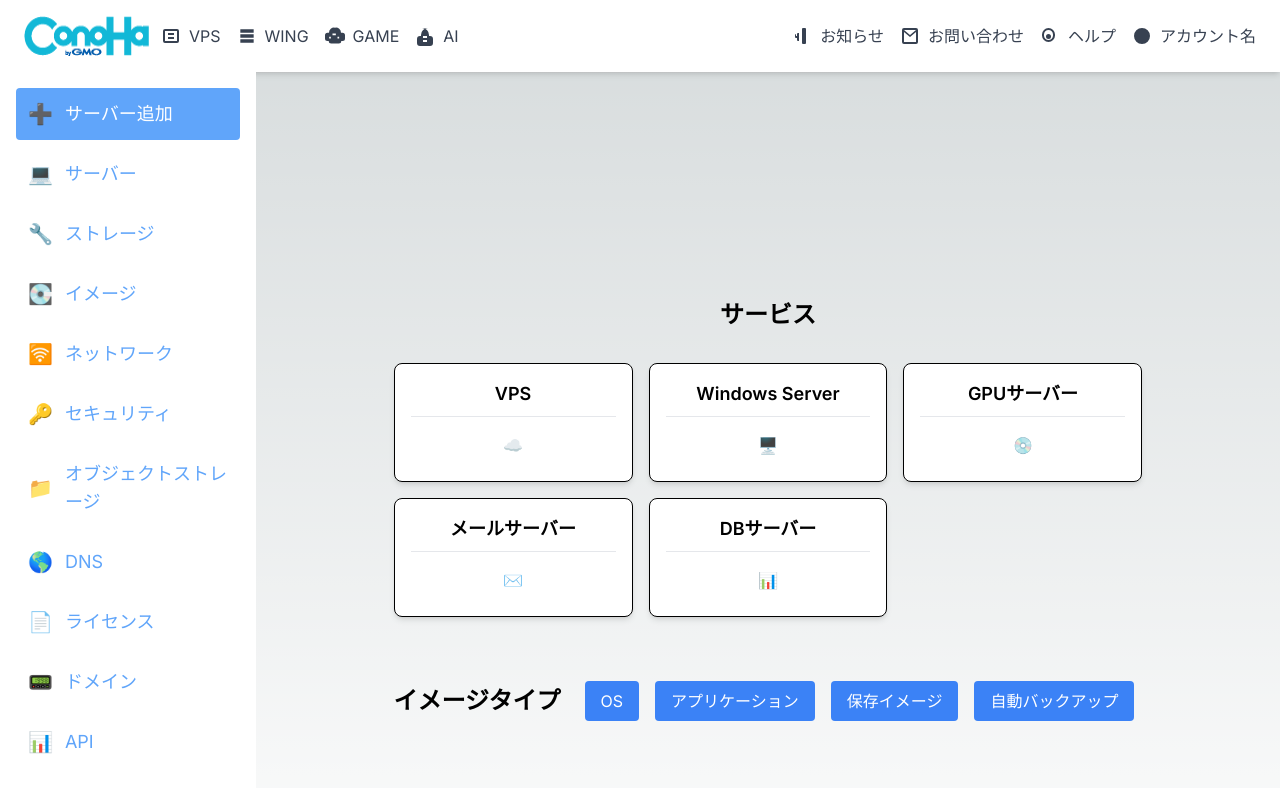
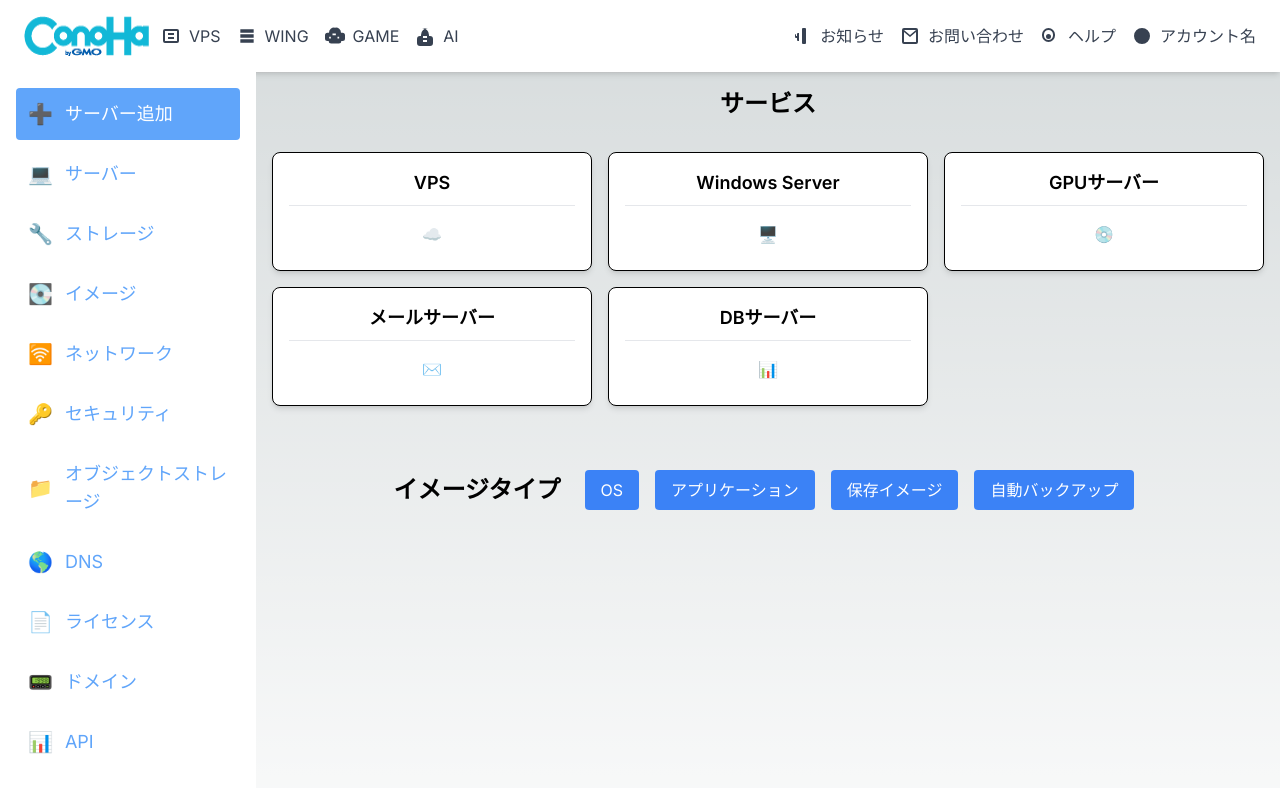
Before and after one commit to KR0915/GMO-Intern, a Next.js app in the folder my-app/: page / in a window 1280 px wide. Shown: the top 788 px of the page. Built offline with nearby package versions, Linux system fonts and the light colour scheme.

Commit message:
app/page.tsxを変更した。

```diff
--- a/my-app/app/page.tsx
+++ b/my-app/app/page.tsx
@@ -9,9 +9,9 @@
       <Header />
       <div className="flex">
         <Sidebar />
-        <div className="flex flex-1 justify-center items-center">
+        <main className="flex-1">
           <Service />
-        </div>
+        </main>
       </div>
     </div>
   );
```
